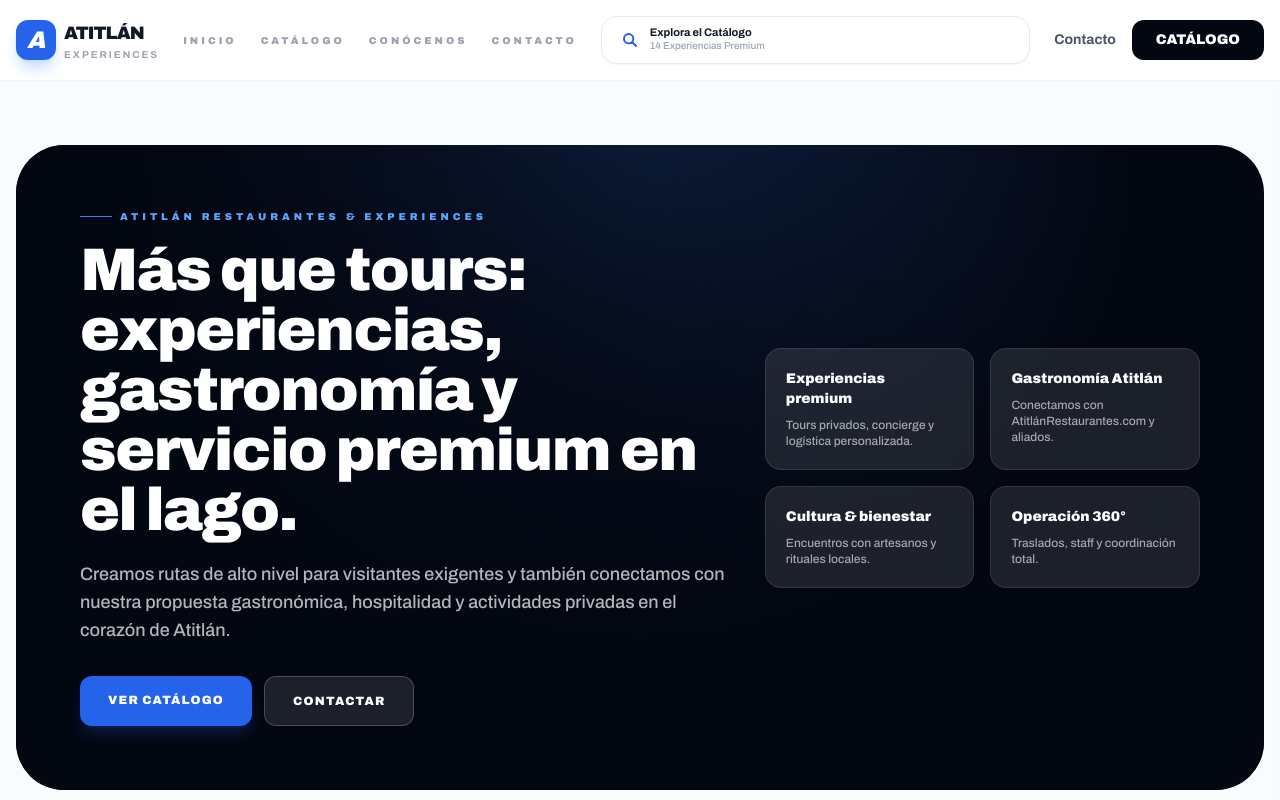
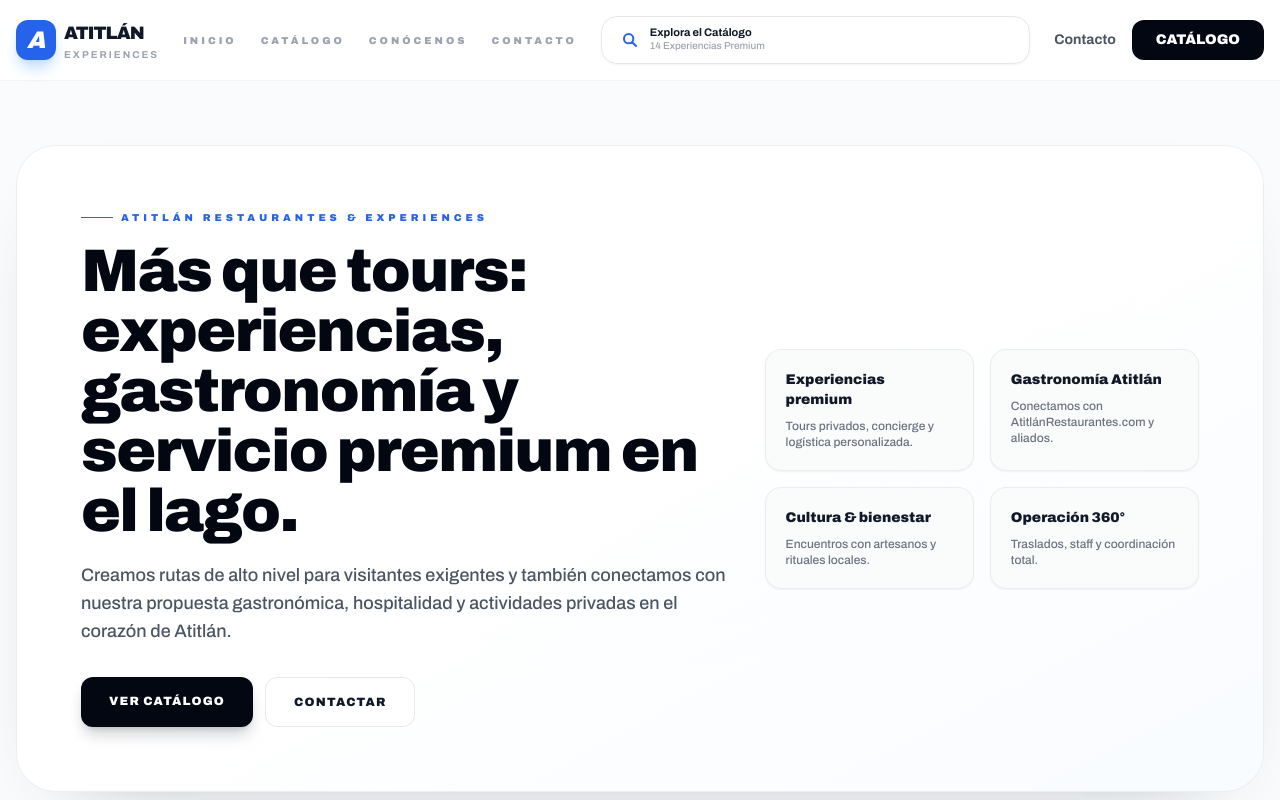
Before and after one commit to DPR2204/atiexg, a React (Vite) app: page / in a window 1280 px wide. Shown: the top 800 px of the page. Built offline with nearby package versions, Linux system fonts and the light colour scheme.

Commit message:
Refine hero to minimal aesthetic

```diff
--- a/App.tsx
+++ b/App.tsx
@@ -455,22 +455,22 @@ const App = () => {
       )}
 
       <main className="flex-1 max-w-7xl mx-auto px-4 py-8 sm:py-16 w-full">
-        <section id="inicio" className="relative overflow-hidden rounded-[2.5rem] sm:rounded-[3rem] bg-gray-950 text-white p-6 sm:p-10 lg:p-16 mb-12 sm:mb-20">
-          <div className="absolute inset-0 bg-[radial-gradient(circle_at_top,_rgba(59,130,246,0.25),_transparent_55%)]"></div>
-          <div className="absolute inset-0 bg-gradient-to-tr from-gray-950 via-gray-950/80 to-transparent"></div>
+        <section id="inicio" className="relative overflow-hidden rounded-[2rem] sm:rounded-[2.5rem] bg-white text-gray-900 border border-gray-200/70 shadow-[0_30px_80px_-60px_rgba(15,23,42,0.45)] p-6 sm:p-10 lg:p-16 mb-12 sm:mb-20">
+          <div className="absolute inset-0 bg-[radial-gradient(circle_at_top,_rgba(59,130,246,0.12),_transparent_60%)]"></div>
+          <div className="absolute inset-0 bg-gradient-to-br from-white via-white to-blue-50/40"></div>
           <div className="relative z-10 grid gap-8 lg:grid-cols-[1.2fr_0.8fr] items-center">
             <div>
               <div className="flex items-center gap-2 mb-4">
-                <span className="h-px w-6 sm:w-8 bg-blue-500"></span>
-                <span className="text-blue-400 font-black uppercase text-[9px] sm:text-[10px] tracking-[0.3em] sm:tracking-[0.4em]">Atitlán Restaurantes & Experiences</span>
+                <span className="h-px w-6 sm:w-8 bg-blue-600"></span>
+                <span className="text-blue-600 font-black uppercase text-[9px] sm:text-[10px] tracking-[0.3em] sm:tracking-[0.4em]">Atitlán Restaurantes & Experiences</span>
               </div>
-              <h2 className="text-3xl sm:text-5xl lg:text-6xl font-black leading-[0.95] tracking-tight mb-5">Más que tours: experiencias, gastronomía y servicio premium en el lago.</h2>
-              <p className="text-sm sm:text-lg text-white/70 font-medium leading-relaxed max-w-2xl">
+              <h2 className="text-3xl sm:text-5xl lg:text-6xl font-black leading-[0.95] tracking-tight mb-5 text-gray-950">Más que tours: experiencias, gastronomía y servicio premium en el lago.</h2>
+              <p className="text-sm sm:text-lg text-gray-600 font-medium leading-relaxed max-w-2xl">
                 Creamos rutas de alto nivel para visitantes exigentes y también conectamos con nuestra propuesta gastronómica, hospitalidad y actividades privadas en el corazón de Atitlán.
               </p>
               <div className="mt-6 sm:mt-8 flex flex-wrap gap-3">
-                <a href="#catalogo" className="bg-blue-600 text-white px-5 sm:px-7 py-3 sm:py-4 rounded-xl font-black text-[10px] sm:text-xs uppercase tracking-widest shadow-lg shadow-blue-900/40 hover:bg-blue-500">Ver catálogo</a>
-                <a href="#contacto" className="bg-white/10 text-white px-5 sm:px-7 py-3 sm:py-4 rounded-xl font-black text-[10px] sm:text-xs uppercase tracking-widest border border-white/20 hover:bg-white/20">Contactar</a>
+                <a href="#catalogo" className="bg-gray-950 text-white px-5 sm:px-7 py-3 sm:py-4 rounded-xl font-black text-[10px] sm:text-xs uppercase tracking-widest shadow-lg shadow-gray-900/20 hover:bg-blue-600">Ver catálogo</a>
+                <a href="#contacto" className="bg-white text-gray-900 px-5 sm:px-7 py-3 sm:py-4 rounded-xl font-black text-[10px] sm:text-xs uppercase tracking-widest border border-gray-200 hover:border-gray-300">Contactar</a>
               </div>
             </div>
             <div className="grid gap-4 sm:grid-cols-2">
@@ -480,9 +480,9 @@ const App = () => {
                 { title: 'Cultura & bienestar', detail: 'Encuentros con artesanos y rituales locales.' },
                 { title: 'Operación 360°', detail: 'Traslados, staff y coordinación total.' },
               ].map((item) => (
-                <div key={item.title} className="bg-white/10 border border-white/10 rounded-2xl p-4 sm:p-5">
-                  <p className="text-sm font-black text-white mb-2">{item.title}</p>
-                  <p className="text-[11px] sm:text-xs text-white/60 font-medium">{item.detail}</p>
+                <div key={item.title} className="bg-gray-50/80 border border-gray-200/70 rounded-2xl p-4 sm:p-5 shadow-sm">
+                  <p className="text-sm font-black text-gray-900 mb-2">{item.title}</p>
+                  <p className="text-[11px] sm:text-xs text-gray-500 font-medium">{item.detail}</p>
                 </div>
               ))}
             </div>
```
